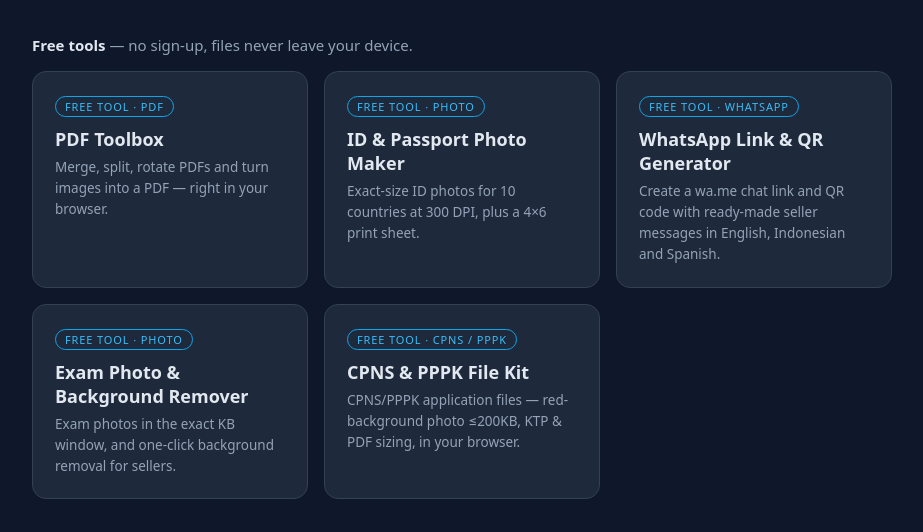
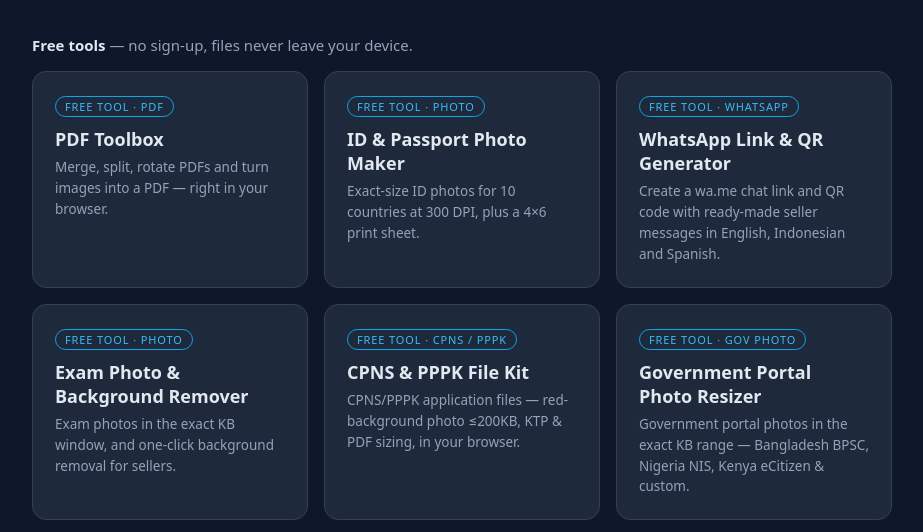
Before and after one commit to sirtang71-collab/smb-demos, a plain HTML site: page index.html in a window 1280 px wide. Shown: the part 148-680 px from the top of the page, without its empty margins (178-1101 px from the left). Drawn offline with Linux system fonts and the light colour scheme.

Commit message:
Add files via upload

```diff
--- a/index.html
+++ b/index.html
@@ -50,6 +50,11 @@
       <h2>CPNS &amp; PPPK File Kit</h2>
       <p>CPNS/PPPK application files — red-background photo ≤200KB, KTP &amp; PDF sizing, in your browser.</p>
     </a>
+    <a class="card" href="portal-photo/">
+      <span class="tag">Free Tool · Gov Photo</span>
+      <h2>Government Portal Photo Resizer</h2>
+      <p>Government portal photos in the exact KB range — Bangladesh BPSC, Nigeria NIS, Kenya eCitizen &amp; custom.</p>
+    </a>
   </div>
   <p class="sub" style="margin-bottom:14px"><strong style="color:#e2e8f0">Website demos</strong> — every demo includes WhatsApp enquiry buttons; tap one and see how a customer reaches the business in one click. All businesses shown are fictional demonstrations.</p>
   <div class="grid">
```
